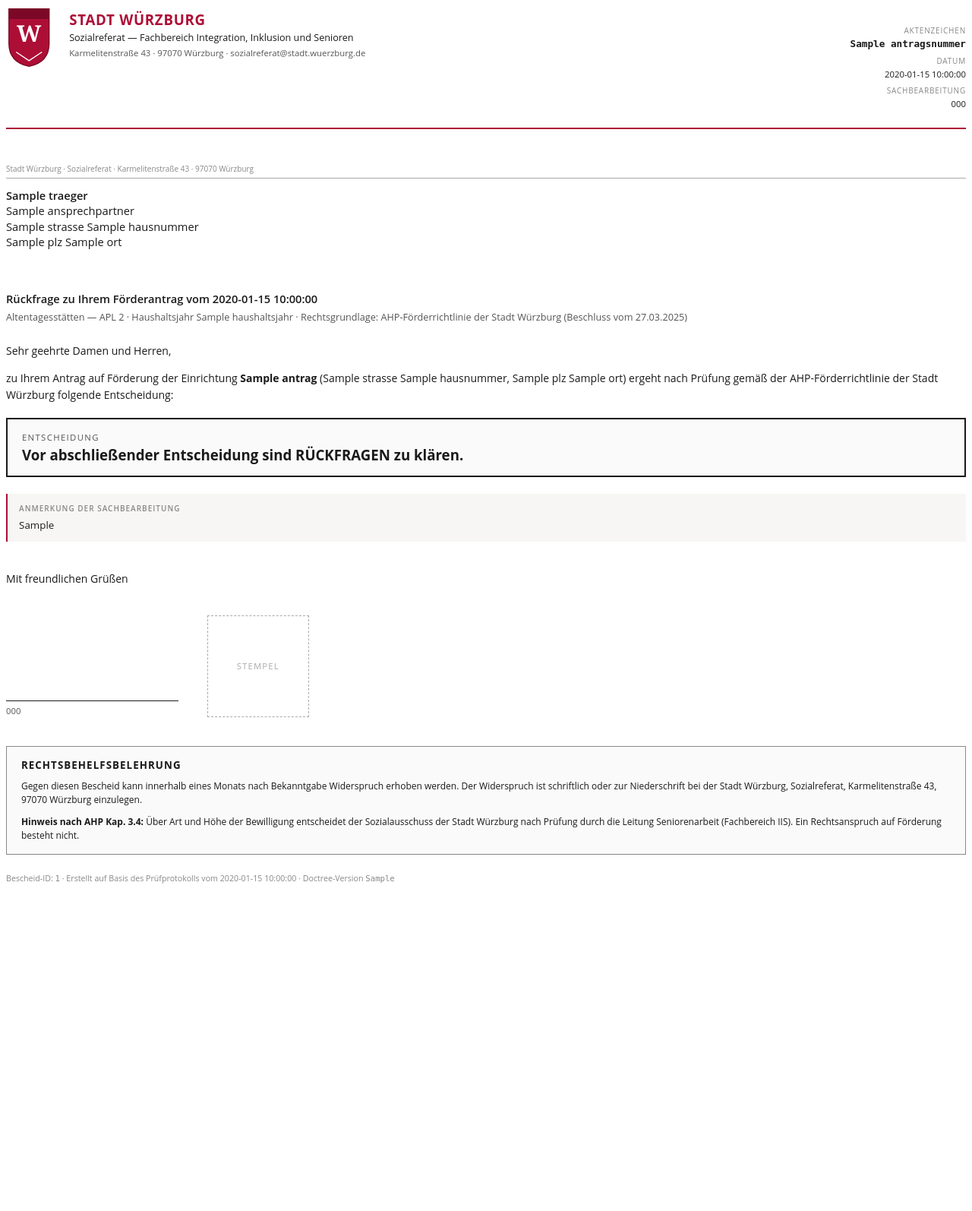
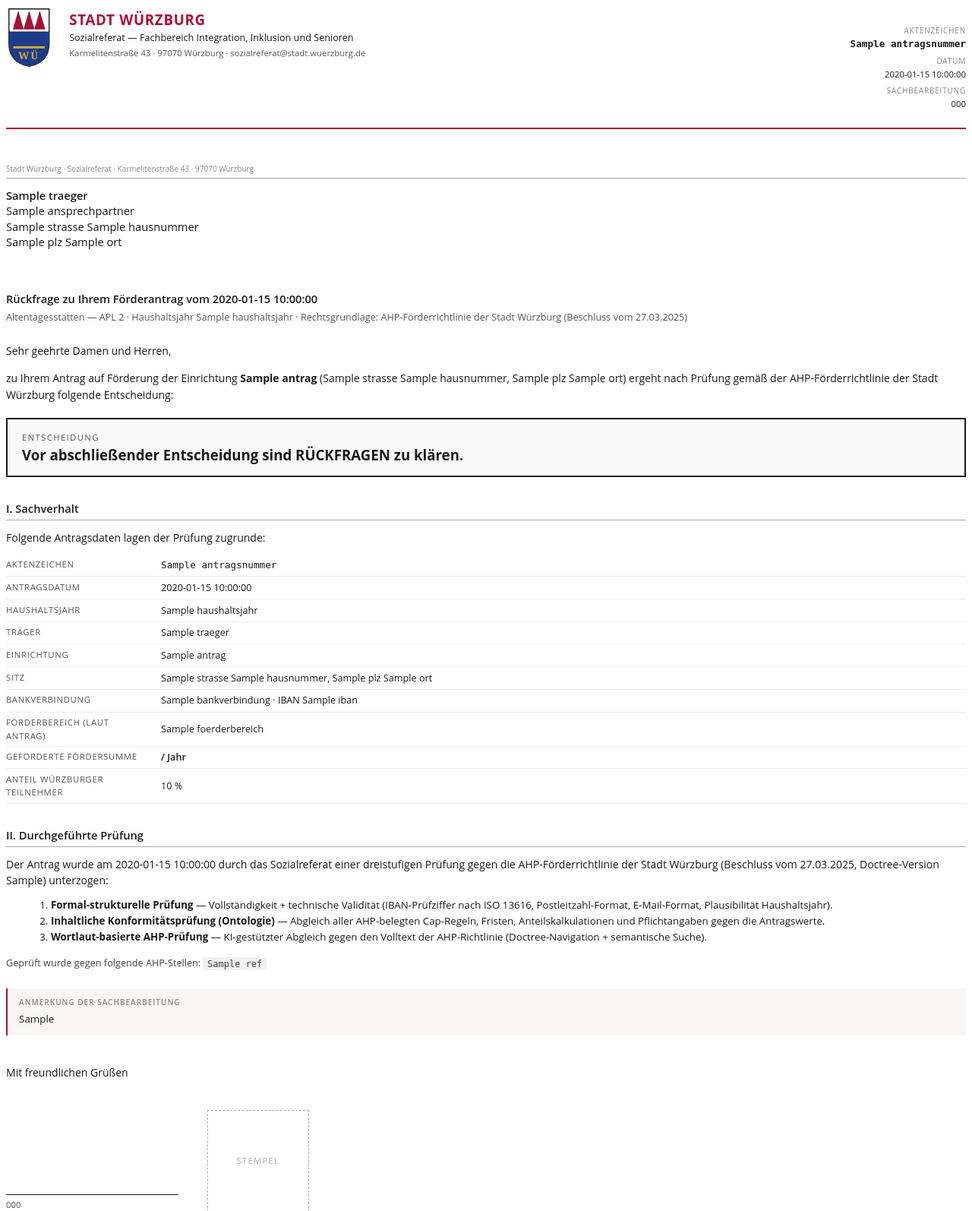
Before and after one commit to swrobuts/DigitalisierungVerwaltung, a Python web app: template pruefung/src/pruefung/templates/bescheid.html.j2 in a window 1280 px wide. Shown: the top 1594 px of the page at 76% size. Before the commit the page ends 1163 px from the top, so only its background shows below. Run offline with Jinja, Linux system fonts and the light colour scheme; the template is opened without the code that fills it: most values are stand-ins (such as "Sample title", 1, 10 or a date in 2020).

Commit message:
feat(ue3): Bescheid mit echter juristischer Begründungstiefe + Würzburg-Wappen
Logo: Stadt-Würzburg-Wappen-Andeutung (3 rote Frankenrechen-Spitzen auf
silber, blauer Banner-Bereich mit goldenem Streifen + 'WÜ'). Bleibt
stilisiert, vermeidet 1:1-Kopie des amtlichen Hoheitszeichens.

Inhaltliche Neuordnung des Bescheids in echte Verwaltungs-Gliederung:

  I.   Sachverhalt    — Tabelle aller geprüften Antragsdaten
                        (Aktenzeichen, Antragsdatum, Träger, Sitz, IBAN,
                        Förderbereich, geforderte Summe, Würzburger
                        Teilnehmer-Anteil)

  II.  Durchgeführte Prüfung — 3 Stufen erläutert (formal-strukturell,
                                Ontologie, Wortlaut-AHP). Plus Liste
                                aller AHP-Sections, gegen die geprüft
                                wurde (Transparenz).

  III. Rechtliche Würdigung — pro Verstoß: Sachverhalt + Norm-Wortlaut
                              + Würdigung (Subsumtion bleibt).

  IV.  Entscheidungsgründe und Konsequenz — explizite Begründung WARUM
       Ablehnung statt teilweise Bewilligung möglich/sinnvoll ist.

Hinweise sind ENTFERNT aus dem Bescheid — sie sind interne
Bearbeitungs-Hinweise ('IBAN-Inhaberschaft manuell prüfen',
'Doppelförderung manuell prüfen') und keine Begründungen gegen den
Antragsteller. Sie bleiben im KI-Prüfung-Panel des Sachbearbeiters
sichtbar, gehen aber nicht in den Bürger-Bescheid ein.

Bei Bewilligung: Sektion 'Auflagen zur Mittelverwendung' bleibt.

main.py: lädt zusätzlich alle aktiven paragraph_refs aus ontologie_rules
für die Coverage-Liste. render_bescheid_pdf bekommt neuen Parameter
geprueft_gegen.

Co-Authored-By: Claude Opus 4.7 (1M context) <noreply@anthropic.com>

```diff
--- a/pruefung/src/pruefung/templates/bescheid.html.j2
+++ b/pruefung/src/pruefung/templates/bescheid.html.j2
@@ -154,6 +154,23 @@
     margin-top: 1mm;
   }
 
+  /* ── Sachverhalt-Tabelle (geprüfte Antragsdaten) ───────────────── */
+  .kv-label {
+    color: #555;
+    font-size: 8.5pt;
+    text-transform: uppercase;
+    letter-spacing: 0.06em;
+    padding: 1.2mm 4mm 1.2mm 0;
+    width: 50mm;
+    vertical-align: top;
+    border-bottom: 0.25pt solid #eee;
+  }
+  .kv-value {
+    color: #1a1a1a;
+    padding: 1.2mm 0;
+    border-bottom: 0.25pt solid #eee;
+  }
+
   /* ── Auflagen (Bewilligung) ─────────────────────────────────────── */
   .auflagen ol { padding-left: 5mm; }
   .auflagen li { margin-bottom: 2mm; }
@@ -232,13 +249,27 @@
 
 {# ── Briefkopf ───────────────────────────────────────────────────── #}
 <div class="briefkopf">
-  {# SVG-Logo: stilisiertes Schild-Symbol (kein Original-Stadtwappen). #}
+  {# Stadt-Würzburg-Wappen-Andeutung: oberer Teil mit 3 roten Frankenrechen-
+     Spitzen auf silber, unterer Teil blauer Schild mit goldener Banner-Linie.
+     Wir vermeiden eine 1:1-Kopie des amtlichen Hoheitszeichens; das hier ist
+     eine stilisierte Annäherung an die Wappenelemente. #}
   <svg class="logo" viewBox="0 0 64 88" xmlns="http://www.w3.org/2000/svg" aria-hidden="true">
-    <path d="M4 4 H60 V52 Q60 78 32 84 Q4 78 4 52 Z" fill="#AD0E36" stroke="#7A0826" stroke-width="1.5"/>
-    <path d="M4 4 H60 V18 H4 Z" fill="#7A0826"/>
-    <text x="32" y="50" font-family="Georgia, serif" font-size="32" font-weight="700"
-          text-anchor="middle" fill="#FFFFFF">W</text>
-    <path d="M14 64 L32 76 L50 64" fill="none" stroke="#FFFFFF" stroke-width="1.5"/>
+    {# Schild-Outline #}
+    <path d="M4 4 H60 V52 Q60 78 32 84 Q4 78 4 52 Z"
+          fill="#FFFFFF" stroke="#1a1a1a" stroke-width="1.5"/>
+    {# Oberer silberner Bereich (Frankenrechen-Feld) — durch Linie abgesetzt #}
+    <line x1="4" y1="36" x2="60" y2="36" stroke="#1a1a1a" stroke-width="1"/>
+    {# 3 rote Frankenrechen-Spitzen #}
+    <path d="M10 32 L17 8 L24 32 Z" fill="#AD0E36" stroke="#7A0826" stroke-width="0.8"/>
+    <path d="M25 32 L32 8 L39 32 Z" fill="#AD0E36" stroke="#7A0826" stroke-width="0.8"/>
+    <path d="M40 32 L47 8 L54 32 Z" fill="#AD0E36" stroke="#7A0826" stroke-width="0.8"/>
+    {# Unterer blauer Bereich (Würzburg-Banner) #}
+    <path d="M4 36 H60 V52 Q60 78 32 84 Q4 78 4 52 Z" fill="#1E3A8A"/>
+    {# Goldenes Banner-Element #}
+    <rect x="10" y="56" width="44" height="3" fill="#D4AF37"/>
+    <text x="32" y="74" font-family="Georgia, serif" font-size="14"
+          font-weight="700" text-anchor="middle" fill="#D4AF37"
+          letter-spacing="2">WÜ</text>
   </svg>
   <div class="absender">
     <div class="stadt">STADT WÜRZBURG</div>
@@ -307,25 +338,82 @@
   {% endif %}
 </div>
 
-{# ── Begründung mit Subsumtion ─────────────────────────────────── #}
+{# ── I. Sachverhalt: geprüfte Antragsdaten als Übersicht ──────── #}
+{% if entscheidung != 'bewilligt' %}
+<h2>I. Sachverhalt</h2>
+<p>
+  Folgende Antragsdaten lagen der Prüfung zugrunde:
+</p>
+<table style="width: 100%; border-collapse: collapse; font-size: 9.5pt; margin: 3mm 0 5mm 0;">
+  <tbody>
+    <tr><td class="kv-label">Aktenzeichen</td>
+        <td class="kv-value"><span style="font-family:monospace;">{{ antrag.antragsnummer }}</span></td></tr>
+    <tr><td class="kv-label">Antragsdatum</td>
+        <td class="kv-value">{{ format_date(antrag.antragsdatum) }}</td></tr>
+    <tr><td class="kv-label">Haushaltsjahr</td>
+        <td class="kv-value">{{ antrag.haushaltsjahr }}</td></tr>
+    <tr><td class="kv-label">Träger</td>
+        <td class="kv-value">{{ antrag.traeger }}</td></tr>
+    <tr><td class="kv-label">Einrichtung</td>
+        <td class="kv-value">{{ antrag.name }}</td></tr>
+    <tr><td class="kv-label">Sitz</td>
+        <td class="kv-value">{{ antrag.strasse }} {{ antrag.hausnummer }}, {{ antrag.plz }} {{ antrag.ort }}</td></tr>
+    <tr><td class="kv-label">Bankverbindung</td>
+        <td class="kv-value">{{ antrag.bankverbindung }} · IBAN {{ antrag.iban }}</td></tr>
+    {% if antrag.foerderbereich %}
+    <tr><td class="kv-label">Förderbereich (laut Antrag)</td>
+        <td class="kv-value">{{ antrag.foerderbereich }}</td></tr>
+    {% endif %}
+    {% if antrag.geforderte_foerdersumme_euro is not none %}
+    <tr><td class="kv-label">Geforderte Fördersumme</td>
+        <td class="kv-value" style="font-weight: 600;">{{ format_euro(antrag.geforderte_foerdersumme_euro) }} / Jahr</td></tr>
+    {% endif %}
+    {% if antrag.stadtbewohner_anteil is not none %}
+    <tr><td class="kv-label">Anteil Würzburger Teilnehmer</td>
+        <td class="kv-value">{{ (antrag.stadtbewohner_anteil * 100) | round(0) | int }} %</td></tr>
+    {% endif %}
+  </tbody>
+</table>
+
+{# ── II. Prüf-Procedere ─────────────────────────────────────────── #}
+<h2>II. Durchgeführte Prüfung</h2>
+<p>
+  Der Antrag wurde am {{ format_date(ausgestellt_am) }} durch das Sozialreferat
+  einer dreistufigen Prüfung gegen die AHP-Förderrichtlinie der Stadt Würzburg
+  (Beschluss vom 27.03.2025, Doctree-Version {{ doctree_version }}) unterzogen:
+</p>
+<ol style="margin: 2mm 0 4mm 5mm; font-size: 10pt;">
+  <li><strong>Formal-strukturelle Prüfung</strong> — Vollständigkeit + technische
+    Validität (IBAN-Prüfziffer nach ISO 13616, Postleitzahl-Format, E-Mail-Format,
+    Plausibilität Haushaltsjahr).</li>
+  <li><strong>Inhaltliche Konformitätsprüfung (Ontologie)</strong> — Abgleich
+    aller AHP-belegten Cap-Regeln, Fristen, Anteilskalkulationen und
+    Pflichtangaben gegen die Antragswerte.</li>
+  <li><strong>Wortlaut-basierte AHP-Prüfung</strong> — KI-gestützter Abgleich
+    gegen den Volltext der AHP-Richtlinie (Doctree-Navigation + semantische
+    Suche).</li>
+</ol>
+
+{% if geprueft_gegen and geprueft_gegen | length > 0 %}
+<p style="font-size: 9.5pt; color: #444;">
+  Geprüft wurde gegen folgende AHP-Stellen:
+  {% for ref in geprueft_gegen %}<span style="font-family: monospace; font-size: 9pt; background: #f1f1f1; padding: 0.5mm 1.5mm; margin-right: 1mm; border-radius: 2px;">{{ ref }}</span>{% endfor %}
+</p>
+{% endif %}
+{% endif %}
+
+{# ── III. Begründung mit Subsumtion ─────────────────────────────── #}
 {% set verstoesse = befunde | selectattr("schwere", "equalto", "verstoss") | list %}
-{% set hinweise   = befunde | selectattr("schwere", "equalto", "hinweis")   | list %}
 
 {% if verstoesse | length > 0 %}
-<h2>Begründung</h2>
+<h2>{% if entscheidung != 'bewilligt' %}III. {% endif %}Rechtliche Würdigung — festgestellte Verstöße</h2>
 
 {% if entscheidung == 'abgelehnt' %}
 <p>
-  Die Ablehnung stützt sich auf die nachfolgend dargestellten Verstöße gegen
-  Bestimmungen der AHP-Förderrichtlinie 2025-03-27 (Doctree-Version
-  {{ doctree_version }}). Die Prüfung erfolgte unter Anwendung der formalen
-  und materiellen Voraussetzungen der Förderrichtlinie auf den eingereichten
-  Antrag.
-</p>
-{% elif entscheidung == 'bewilligt' %}
-<p>
-  Die Bewilligung erfolgt mit folgenden nachrichtlichen Anmerkungen, die im
-  Verfahren festgestellt wurden:
+  Die Ablehnung stützt sich auf {{ verstoesse | length }} Verstoß{% if verstoesse | length > 1 %}/Verstöße{% endif %}
+  gegen Bestimmungen der AHP-Förderrichtlinie. Jeder Befund wird im Folgenden
+  einzeln dargelegt — bestehend aus dem konkreten Sachverhalt, dem wörtlichen
+  Auszug der einschlägigen Norm, sowie der rechtlichen Würdigung:
 </p>
 {% else %}
 <p>
@@ -342,21 +430,21 @@
 
   {% if b.sachverhalt %}
   <div class="feld">
-    <span class="feld-label">Sachverhalt</span>
+    <span class="feld-label">Sachverhalt im Einzelnen</span>
     {{ b.sachverhalt }}
   </div>
   {% endif %}
 
   {% if b.ahp_wortlaut %}
   <div class="feld">
-    <span class="feld-label">Rechtsgrundlage{% if b.paragraph_ref %} · {{ b.paragraph_ref }}{% endif %}</span>
+    <span class="feld-label">Rechtsgrundlage · Wortlaut{% if b.paragraph_ref %} · {{ b.paragraph_ref }}{% endif %}</span>
     <div class="norm-zitat">{{ b.ahp_wortlaut }}</div>
   </div>
   {% endif %}
 
   {% if b.wuerdigung %}
   <div class="feld">
-    <span class="feld-label">Würdigung</span>
+    <span class="feld-label">Rechtliche Würdigung</span>
     {{ b.wuerdigung }}
   </div>
   {% endif %}
@@ -364,25 +452,9 @@
 {% endfor %}
 {% endif %}
 
-{% if hinweise | length > 0 and entscheidung != 'bewilligt' %}
-<h2>Weitere Hinweise zur Bearbeitung</h2>
-<p style="font-size: 9.5pt; color: #444;">
-  Die folgenden Punkte sind keine Ablehnungsgründe, sondern Empfehlungen der
-  Sachbearbeitung bzw. Hinweise auf Sondertatbestände:
-</p>
-{% for b in hinweise %}
-<div class="begruendung-item hinweis">
-  <div class="titel">
-    {{ b.beschreibung }}
-    {% if b.paragraph_ref %}<span style="font-weight:400; color:#666; font-size:9pt;"> · {{ b.paragraph_ref }}</span>{% endif %}
-  </div>
-</div>
-{% endfor %}
-{% endif %}
-
-{# ── Auflagen bei Bewilligung ──────────────────────────────────── #}
+{# ── IV. Auflagen bei Bewilligung ─────────────────────────────── #}
 {% if entscheidung == 'bewilligt' %}
-<h2>Auflagen und Hinweise</h2>
+<h2>Auflagen zur Mittelverwendung</h2>
 <div class="auflagen">
   <ol>
     <li>
@@ -414,12 +486,23 @@
 </div>
 {% endif %}
 
-{# ── Konsequenz bei Ablehnung ──────────────────────────────────── #}
+{# ── IV. Konsequenz bei Ablehnung ─────────────────────────────── #}
 {% if entscheidung == 'abgelehnt' %}
-<p style="margin-top: 5mm;">
-  Auf Grund der oben dargestellten Verstöße ist der Antrag aus den genannten
-  rechtlichen Gründen abzulehnen. Ein Bewilligungsanspruch besteht im
-  Übrigen auch grundsätzlich nicht (AHP Kap. 3.4 Bewilligung).
+<h2>IV. Entscheidungsgründe und Konsequenz</h2>
+<p>
+  Auf Grund der unter Ziffer III dargestellten {{ verstoesse | length }}
+  {% if verstoesse | length > 1 %}Verstöße{% else %}Verstoßes{% endif %}
+  gegen die AHP-Förderrichtlinie ist der Antrag nach pflichtgemäßer Prüfung
+  abzulehnen. Eine teilweise Bewilligung kommt nicht in Betracht, da die
+  festgestellten Verstöße entweder formaler Natur sind (technische
+  Voraussetzungen wie IBAN-Validität, Antragsfrist, Trägersitz) oder die
+  beantragte Förderhöhe materiell überschreiten.
+</p>
+<p>
+  Im Übrigen besteht nach AHP Kap. 3.4 grundsätzlich kein Rechtsanspruch
+  auf eine Förderung; über Art und Höhe der Bewilligung entscheidet der
+  Sozialausschuss der Stadt Würzburg nach Prüfung durch die Leitung
+  Seniorenarbeit (Fachbereich IIS).
 </p>
 {% endif %}
 
```
Also changed, not shown: pruefung/src/pruefung/main.py (+18 -11 lines), pruefung/src/pruefung/pdf_render.py (+5 -2 lines).
